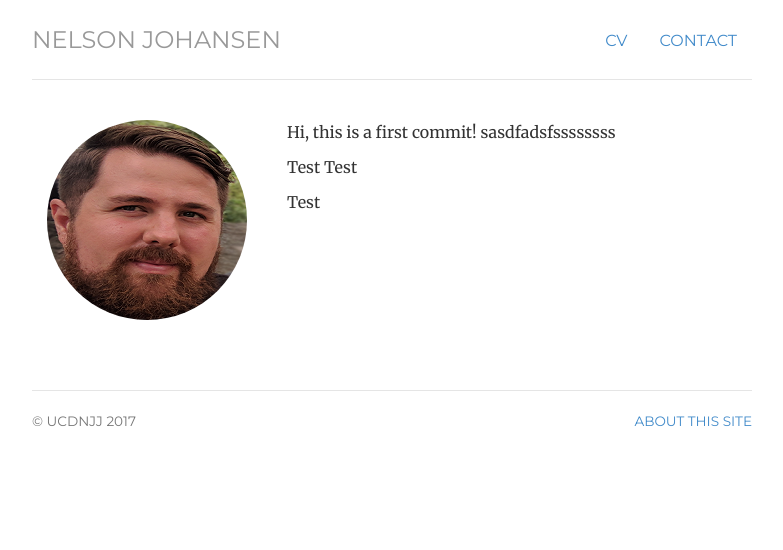
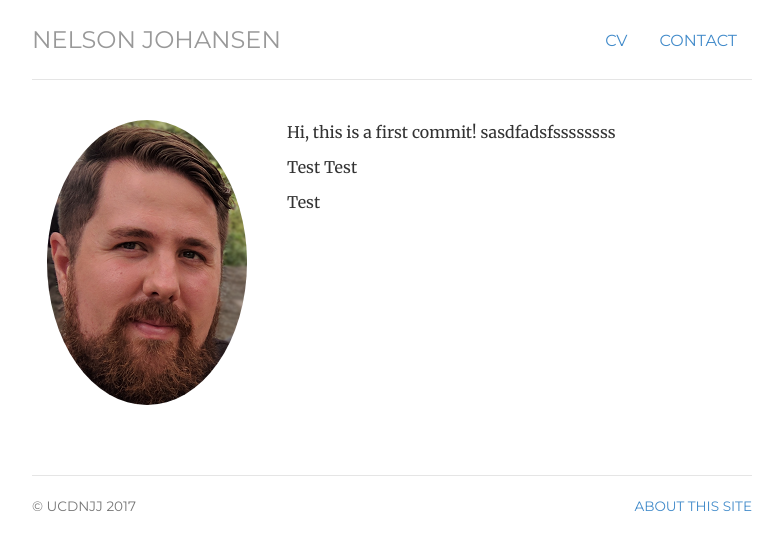
Before and after one commit to UCDNJJ/ucdnjj.github.io_old, a Jekyll site: the page built from index.html, in a window 1280 px wide. Shown: the top 550 px of the page, without its empty margins (248-1031 px from the left). Built offline with Jekyll 4.4.1, drawn with Linux system fonts in a browser that asks for light colours.

Commit message:
Update index.html

```diff
--- a/index.html
+++ b/index.html
@@ -9,7 +9,7 @@
 <!-- <div class="jumbotron"> -->
 <div class="row marketing">
 	<div class="col-sm-4">
-	<img  class="img-circle avatar" alt="Nelson Johansen" src="img/nelson-headshot.png">
+	<img  class="img-circle avatar" alt="Nelson Johansen" src="img/nelson-headshot_rect.png">
 	</div>
 	<div itemscope itemtype="http://data-vocabulary.org/Person" class="col-sm-8">
 	<p> Hi, this is a first commit! sasdfadsfssssssss </p>
```
